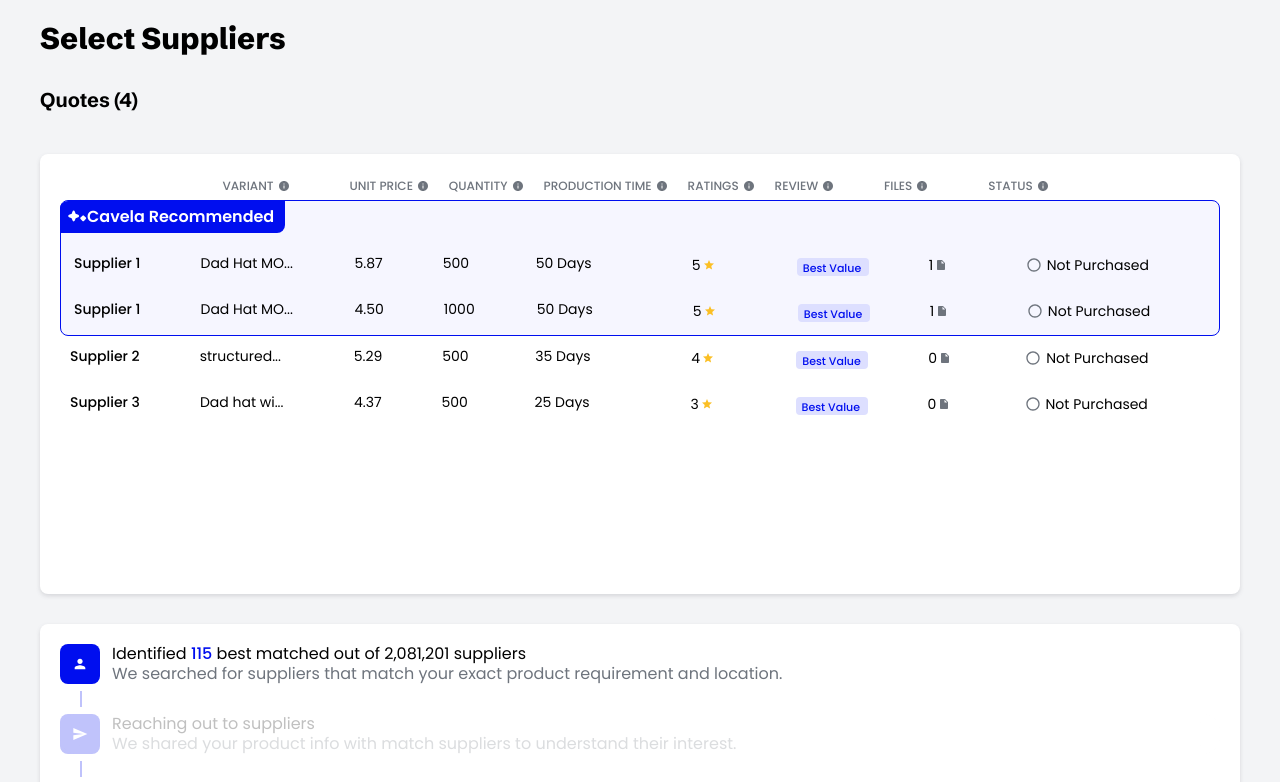
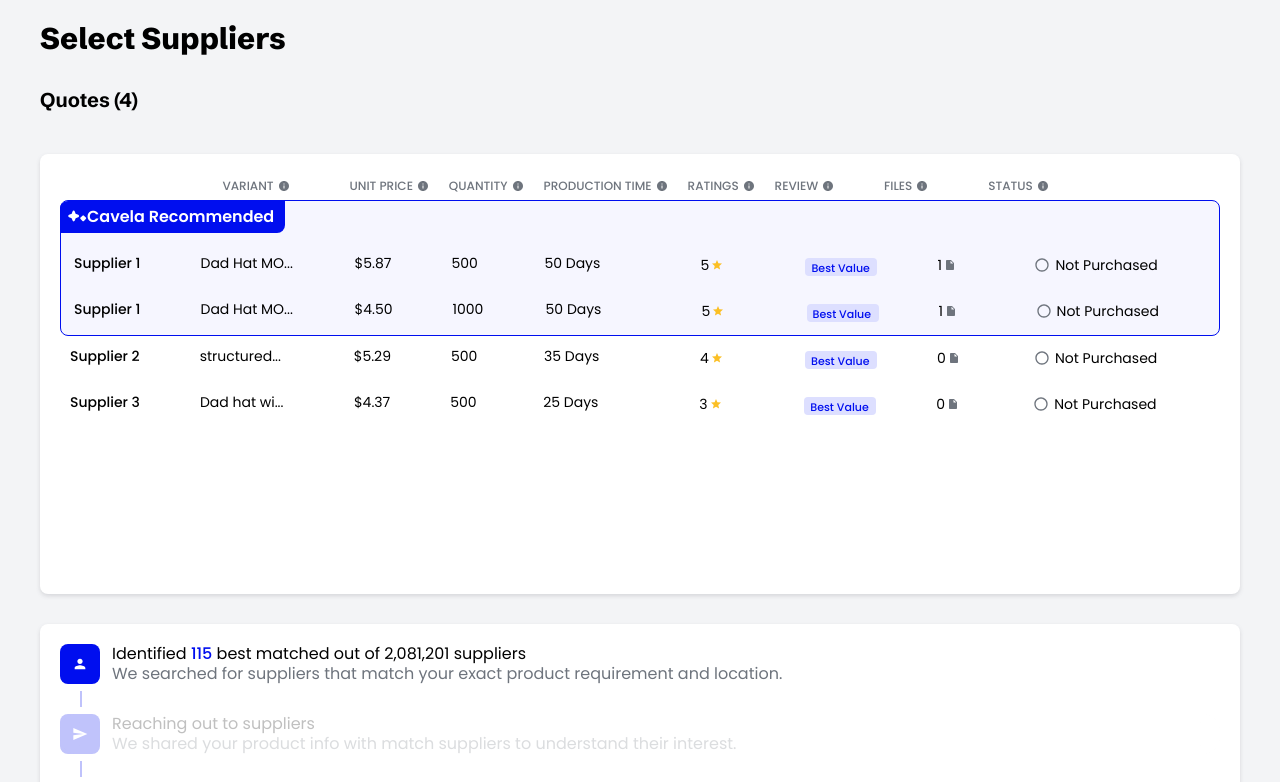
Before and after one commit to mfreemon/cavela, a React (Vite) app in the folder frontend/: page / in a window 1280 px wide. Shown: the top 782 px of the page. Built offline with nearby package versions, Linux system fonts and the light colour scheme.

Commit message:
Added dollar sign

```diff
--- a/frontend/src/components/CavTable/CavTable.jsx
+++ b/frontend/src/components/CavTable/CavTable.jsx
@@ -14,7 +14,7 @@
                 <tr className="rec" key={quote.id} onClick={() => {openDrawer(true) ,selectSupplier(supplierData, quote.id)}}>
                   <td className='supplier'>{supplierData.supplier.supplier_cloak}</td>
                   <td className='prod-name'>{truncateString(quote.product_name)}</td>
-                  <td>{quote.exw_unit_price_marked_up}</td>
+                  <td>${quote.exw_unit_price_marked_up}</td>
                   <td className='hide'>{quote.quantity}</td>
                   <td className='hide'>{quote.production_time_days} Days</td>
                   <td className='rating hide'>{supplierData.supplier.average_score}<StarIcon /></td>
@@ -33,7 +33,7 @@
                 <tr className="non-rec" key={quote.id} onClick={() => {openDrawer(true), selectSupplier(supplierData, quote.id)}}>
                   <td className='supplier'>{supplierData.supplier.supplier_cloak}</td>
                   <td className='prod-name'>{truncateString(quote.product_name)}</td>
-                  <td>{quote.exw_unit_price_marked_up}</td>
+                  <td>${quote.exw_unit_price_marked_up}</td>
                   <td className='hide'>{quote.quantity}</td>
                   <td className='hide'>{quote.production_time_days} Days</td>
                   <td className='rating hide'>{supplierData.supplier.average_score}<StarIcon /></td>
```
